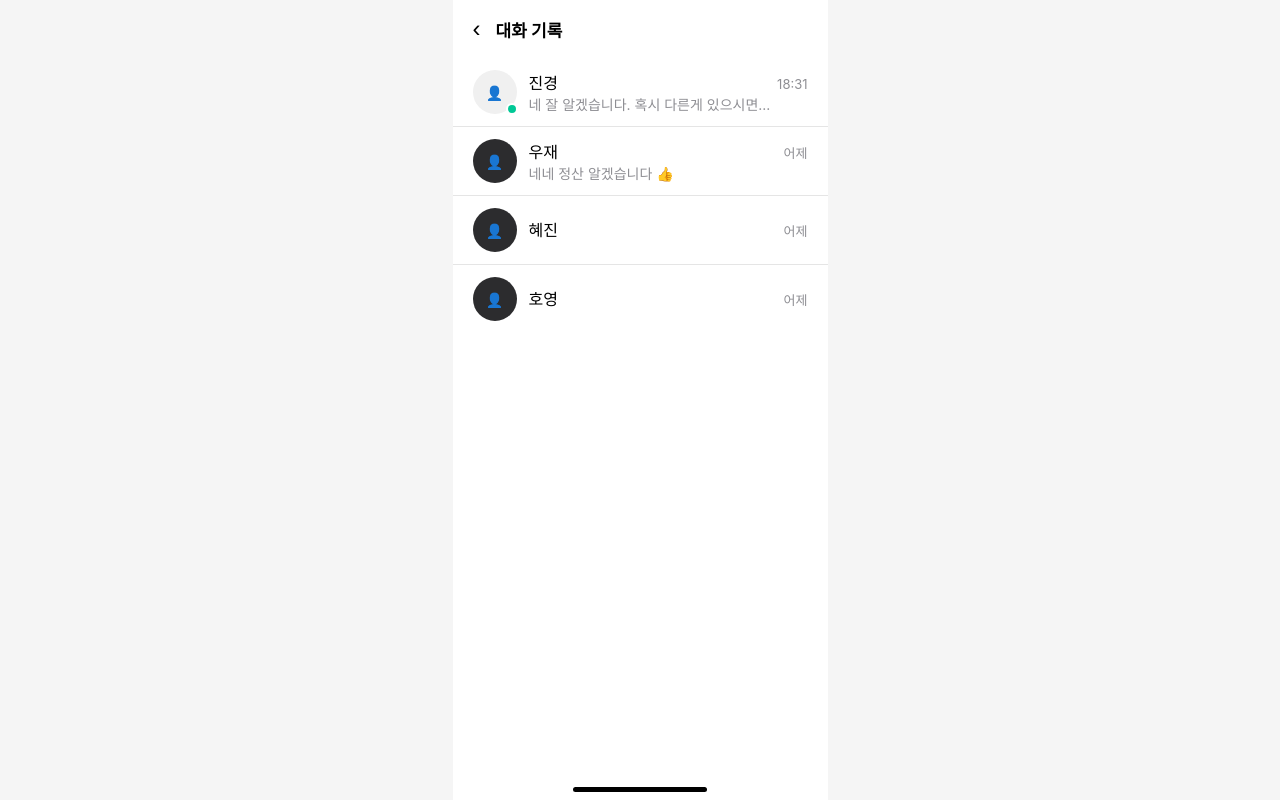
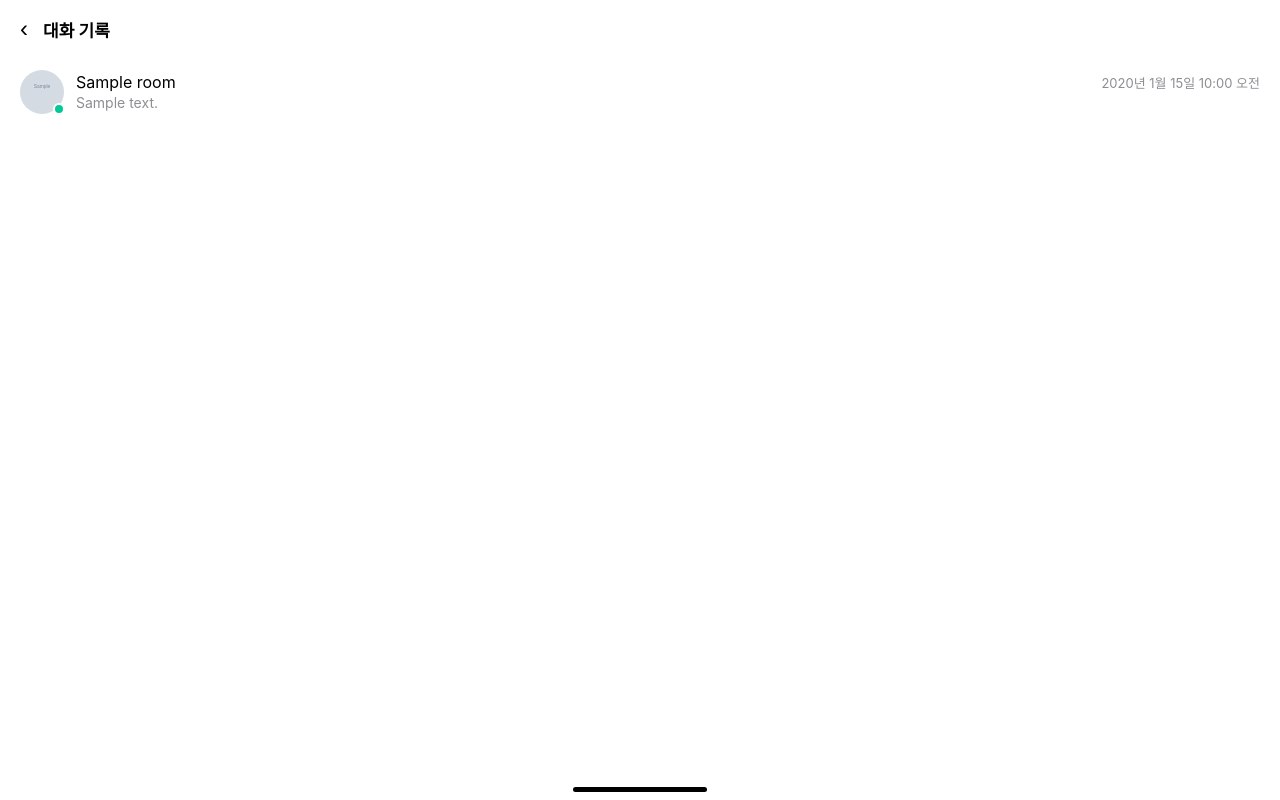
Before and after one commit to teolex/SKN14-Final-4Team-Web, a Django app: template vogue_me/templates/app/mainapp/chat_history.html in a window 1280 px wide. Run offline with Django 5.2, Linux system fonts and the light colour scheme; the template is opened without the code that fills it: most values are stand-ins (such as "Sample title", 1, 10 or a date in 2020); grey boxes marked "Sample" are stand-in pictures.

Commit message:
Feat: 대화기록 DB 연동 #114

```diff
--- a/vogue_me/templates/app/mainapp/chat_history.html
+++ b/vogue_me/templates/app/mainapp/chat_history.html
@@ -19,7 +19,6 @@
         }
 
         .container {
-            max-width: 375px;
             margin: 0 auto;
             background: #ffffff;
             min-height: 100vh;
@@ -342,58 +341,75 @@
         </div>
 
         <div class="chat-list">
-            <div class="chat-item" data-chat-id="1" onclick="goToChat('진경', 1)">
+            {% for room in chat_rooms %}
+                <div class="chat-item" data-chat-id="{{ room.ai_id }}" onclick="goToChat('{{ room.ai_name }}', {{ room.ai_id }})">
                     <div class="avatar-container">
-                    <div class="avatar">👤</div>
+                        <div class="avatar" style="background-image:url('{{ room.ai_image }}');background-size:contain;"></div>
                         <div class="online-dot"></div>
                     </div>
                     <div class="chat-info">
                         <div class="chat-header">
-                        <div class="chat-name">진경</div>
-                        <div class="chat-time">18:31</div>
+                            <div class="chat-name">{{ room.ai_name }}</div>
+                            <div class="chat-time">{{ room.chat_time }}</div>
                         </div>
-                    <div class="chat-preview">네 잘 알겠습니다. 혹시 다른게 있으시면...</div>
+                        <div class="chat-preview">{{ room.chat_text }}</div>
                     </div>
                 </div>
-
-            <div class="chat-item" data-chat-id="2" onclick="goToChat('우재', 2)">
-                <div class="avatar-container">
-                    <div class="avatar" style="background: #2C2C2E; color: white;">👤</div>
-                </div>
-                <div class="chat-info">
-                    <div class="chat-header">
-                        <div class="chat-name">우재</div>
-                        <div class="chat-time">어제</div>
-                    </div>
-                    <div class="chat-preview">네네 정산 알겠습니다 👍</div>
-                </div>
-            </div>
-
-            <div class="chat-item" data-chat-id="3" onclick="goToChat('혜진', 3)">
-                <div class="avatar-container">
-                    <div class="avatar" style="background: #2C2C2E; color: white;">👤</div>
-                </div>
-                <div class="chat-info">
-                    <div class="chat-header">
-                        <div class="chat-name">혜진</div>
-                        <div class="chat-time">어제</div>
-                    </div>
-                    <div class="chat-preview"></div>
-                </div>
-            </div>
-
-            <div class="chat-item" data-chat-id="4" onclick="goToChat('호영', 4)">
-                <div class="avatar-container">
-                    <div class="avatar" style="background: #2C2C2E; color: white;">👤</div>
-                </div>
-                <div class="chat-info">
-                    <div class="chat-header">
-                        <div class="chat-name">호영</div>
-                        <div class="chat-time">어제</div>
-                    </div>
-                    <div class="chat-preview"></div>
-                </div>
-            </div>
+            {% empty %}
+                <h1>일단 대화를 먼저 해야되!!!</h1>
+            {% endfor %}
+{#            <div class="chat-item" data-chat-id="1" onclick="goToChat('진경', 1)">#}
+{#                <div class="avatar-container">#}
+{#                    <div class="avatar">👤</div>#}
+{#                    <div class="online-dot"></div>#}
+{#                </div>#}
+{#                <div class="chat-info">#}
+{#                    <div class="chat-header">#}
+{#                        <div class="chat-name">진경</div>#}
+{#                        <div class="chat-time">18:31</div>#}
+{#                    </div>#}
+{#                    <div class="chat-preview">네 잘 알겠습니다. 혹시 다른게 있으시면...</div>#}
+{#                </div>#}
+{#            </div>#}
+{##}
+{#            <div class="chat-item" data-chat-id="2" onclick="goToChat('우재', 2)">#}
+{#                <div class="avatar-container">#}
+{#                    <div class="avatar" style="background: #2C2C2E; color: white;">👤</div>#}
+{#                </div>#}
+{#                <div class="chat-info">#}
+{#                    <div class="chat-header">#}
+{#                        <div class="chat-name">우재</div>#}
+{#                        <div class="chat-time">어제</div>#}
+{#                    </div>#}
+{#                    <div class="chat-preview">네네 정산 알겠습니다 👍</div>#}
+{#                </div>#}
+{#            </div>#}
+{##}
+{#            <div class="chat-item" data-chat-id="3" onclick="goToChat('혜진', 3)">#}
+{#                <div class="avatar-container">#}
+{#                    <div class="avatar" style="background: #2C2C2E; color: white;">👤</div>#}
+{#                </div>#}
+{#                <div class="chat-info">#}
+{#                    <div class="chat-header">#}
+{#                        <div class="chat-name">혜진</div>#}
+{#                        <div class="chat-time">어제</div>#}
+{#                    </div>#}
+{#                    <div class="chat-preview"></div>#}
+{#                </div>#}
+{#            </div>#}
+{##}
+{#            <div class="chat-item" data-chat-id="4" onclick="goToChat('호영', 4)">#}
+{#                <div class="avatar-container">#}
+{#                    <div class="avatar" style="background: #2C2C2E; color: white;">👤</div>#}
+{#                </div>#}
+{#                <div class="chat-info">#}
+{#                    <div class="chat-header">#}
+{#                        <div class="chat-name">호영</div>#}
+{#                        <div class="chat-time">어제</div>#}
+{#                    </div>#}
+{#                    <div class="chat-preview"></div>#}
+{#                </div>#}
+{#            </div>#}
         </div>
 
         <!-- Delete Button -->
```
Also changed, not shown: vogue_me/apiapp/models.py (+16 -0 lines), vogue_me/mainapp/views.py (+29 -1 lines). Lines whose indentation alone changed are shown as unchanged.
